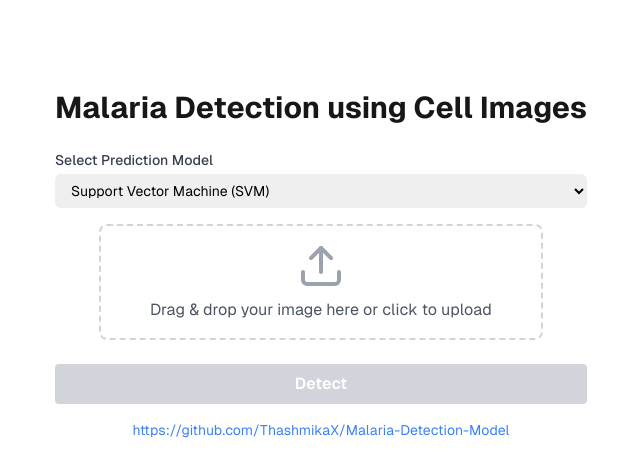
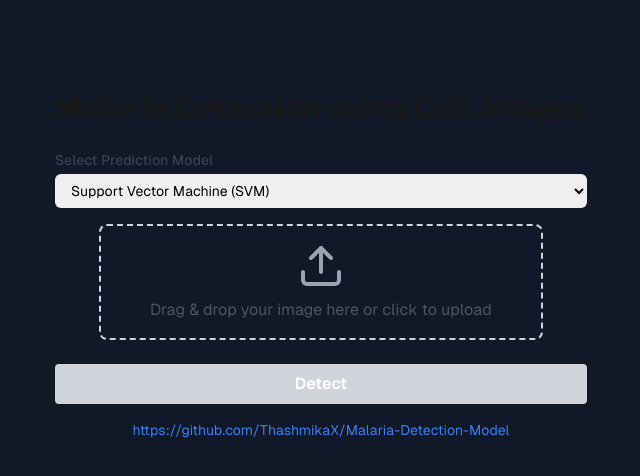
Before and after one commit to ThashmikaX/Malaria-Detection-Model, a Next.js app in the folder App/frontend/: page / in a window 1280 px wide. Shown: the top 476 px of the page, without its empty margins (319-959 px from the left). Built offline with nearby package versions, Linux system fonts and the light colour scheme.

Commit message:
fix: add background color to main container for improved aesthetics

```diff
--- a/App/frontend/src/app/page.tsx
+++ b/App/frontend/src/app/page.tsx
@@ -2,7 +2,7 @@
 
 export default function Home() {
   return (
-    <div className="grid grid-rows-[20px_1fr_20px] items-center justify-items-center min-h-screen p-8 pb-20 gap-16 sm:p-20 font-[family-name:var(--font-geist-sans)]">
+    <div className="bg-gray-900 grid grid-rows-[20px_1fr_20px] items-center justify-items-center min-h-screen p-8 pb-20 gap-16 sm:p-20 font-[family-name:var(--font-geist-sans)]">
       <UI/>
     </div>
   );
```
